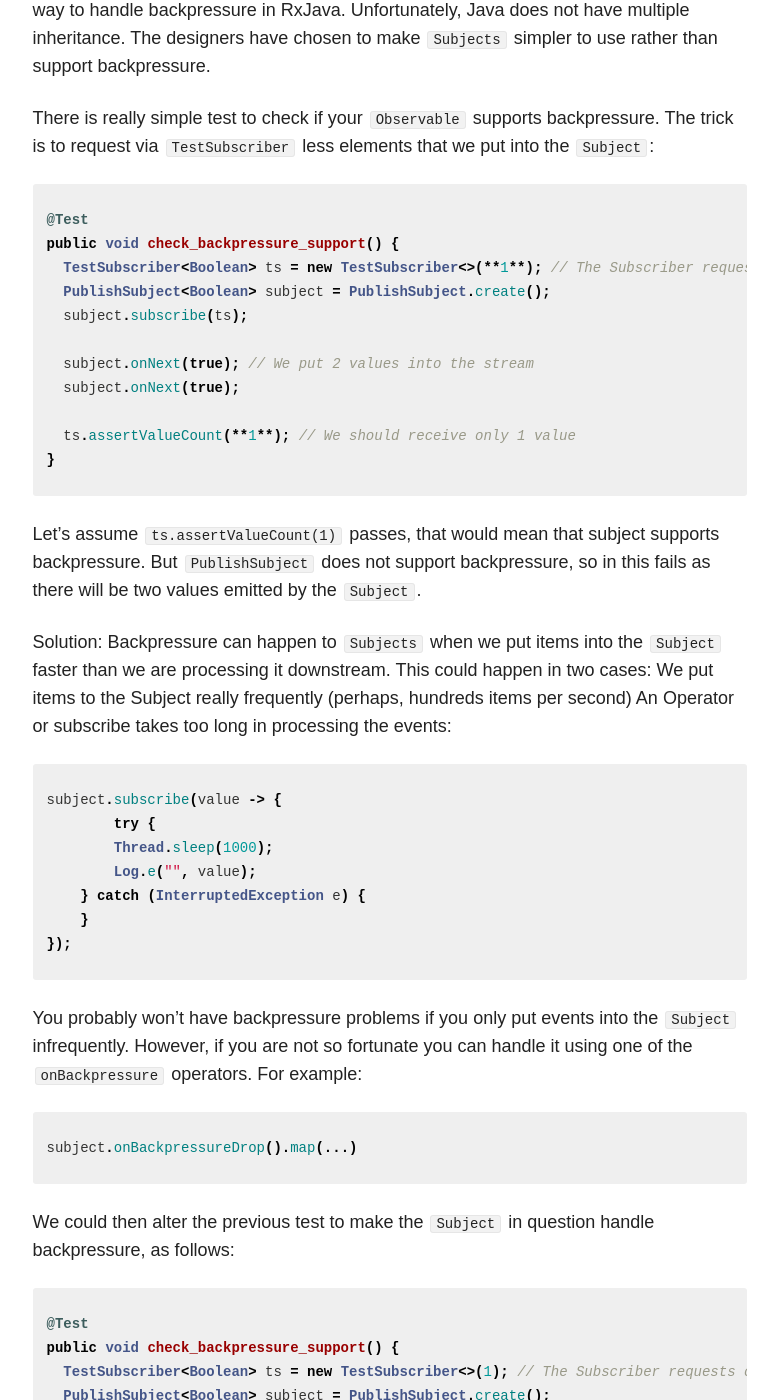
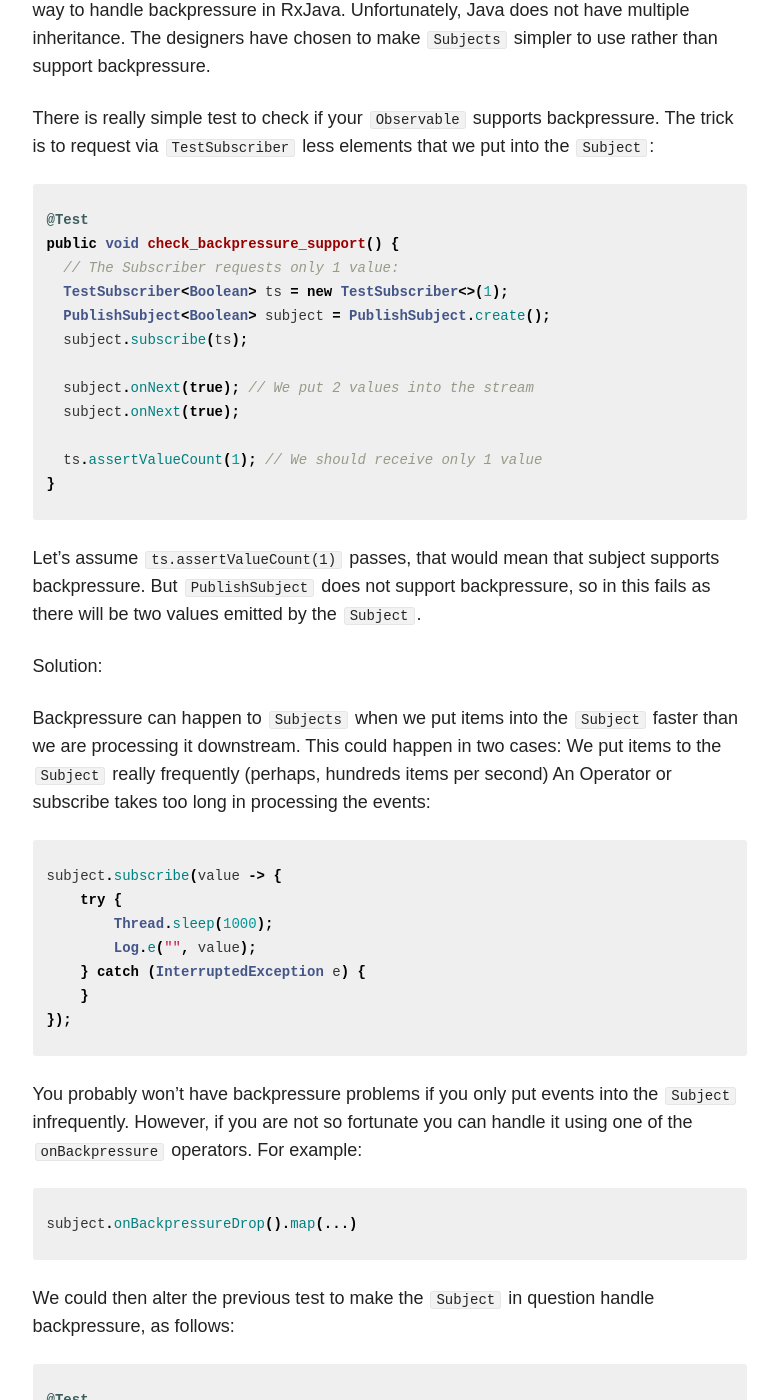
Before and after one commit to upday/upday.github.io, a Jekyll site: the page built from _posts/blog/2016-07-18-subjects.md, in a window 1280 px wide and 1400 px high, scrolled down 2439 px. Shown: the whole window, without its empty margins (347-1125 px from the left). Built offline with Jekyll 4.4.1, drawn with Linux system fonts in a browser that asks for light colours; nearby versions of some CDN libraries; some of the changed text lies outside the part shown.

Commit message:
PR review changes

```diff
--- a/_posts/blog/2016-07-18-subjects.md
+++ b/_posts/blog/2016-07-18-subjects.md
@@ -1,6 +1,6 @@
 ---
 layout: post
-title: "Subjects - neither good nor evil"
+title: "Subjects - Neither Good nor Evil"
 modified:
 categories: blog
 author: tomek_polanski
@@ -16,6 +16,7 @@
 I’ve heard plenty of mixed feelings about RxJava ``Subjects``; some developers I’ve spoken to say they are evil, others say they are the best thing since sliced bacon.
 
 In my early days of using Rx, I thought they were awesome. I was able to create ``Observables`` without the fancy operators like ``fromCallable``, ``from`` or ``create``. In a <a href="http://futurice.com/blog/reactive-c-number-in-practice">blog post</a> from 2014, I even wrote
+
 >*I would not advise using Observable.Create() as Subject is much easier to use and good enough 99% of time*.
 
 Since then I’ve learnt that they are just simple tools to start an ``Observable`` stream and by themselves tools are neither good nor evil, it just depends how we use them.
@@ -36,7 +37,7 @@
 
 {% highlight java %}
 subject.filter(str -> !str.isEmpty())
-.map(str -> “This is a not empty string: ” + str);
+.map(str -> "This is a not empty string: " + str);
 {% endhighlight %}
 
 The benefit of being an ``Observer`` is that we can directly put any value to ``onNext``, throw an exception in ``onError`` or just complete.
@@ -66,29 +67,31 @@
 {% highlight java %}
 @Test
 public void check_backpressure_support() {
-  TestSubscriber<Boolean> ts = new TestSubscriber<>(**1**); // The Subscriber requests only 1 value
+  // The Subscriber requests only 1 value:
+  TestSubscriber<Boolean> ts = new TestSubscriber<>(1);
   PublishSubject<Boolean> subject = PublishSubject.create();
   subject.subscribe(ts);
 
   subject.onNext(true); // We put 2 values into the stream
   subject.onNext(true);
 
-  ts.assertValueCount(**1**); // We should receive only 1 value
+  ts.assertValueCount(1); // We should receive only 1 value
 }
 {% endhighlight %}
 
 Let’s assume ``ts.assertValueCount(1)`` passes, that would mean that subject supports backpressure. But ``PublishSubject`` does not support backpressure, so in this fails as there will be two values emitted by the ``Subject``.
 
 Solution:
+
 Backpressure can happen to ``Subjects`` when we put items into the ``Subject`` faster than we are processing it downstream.
 This could happen in two cases:
-We put items to the Subject really frequently (perhaps, hundreds items per second)
+We put items to the ``Subject`` really frequently (perhaps, hundreds items per second)
 An Operator or subscribe takes too long in processing the events:
 
 {% highlight java %}
 subject.subscribe(value -> {
-	try {
-    	Thread.sleep(1000);
+    try {
+        Thread.sleep(1000);
         Log.e("", value);
     } catch (InterruptedException e) {
     }
@@ -108,7 +111,7 @@
 public void check_backpressure_support() {
   TestSubscriber<Boolean> ts = new TestSubscriber<>(1); // The Subscriber requests only 1 value
   PublishSubject<Boolean> subject = PublishSubject.create();
-  subject**.onBackpressureDrop()**.subscribe(ts);
+  subject.onBackpressureDrop().subscribe(ts);
 
   subject.onNext(true); // We put 2 values into the stream
   subject.onNext(true);
@@ -126,6 +129,7 @@
 As I’ve mentioned in my <a href="https://upday.github.io/blog/subscribe_on/">previous post</a>, ``subscribeOn`` does not work with the ``Subjects``.
 
 Solution:
+
 If you want the downstream to be executed on another thread than the one where the onNext was triggered, always call ``subject.observeOn(...)`` before.
 
 ## Conclusion
```
